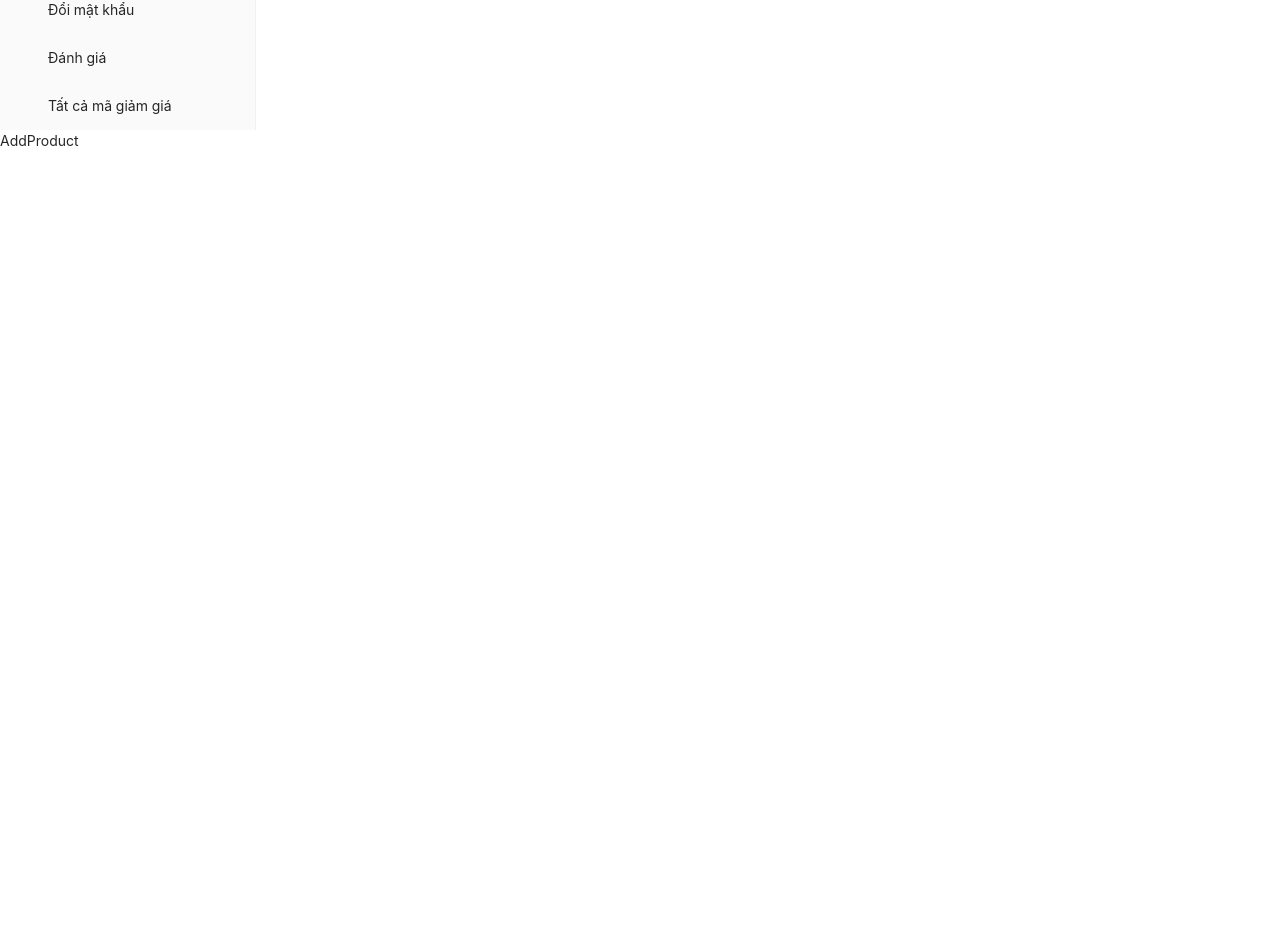
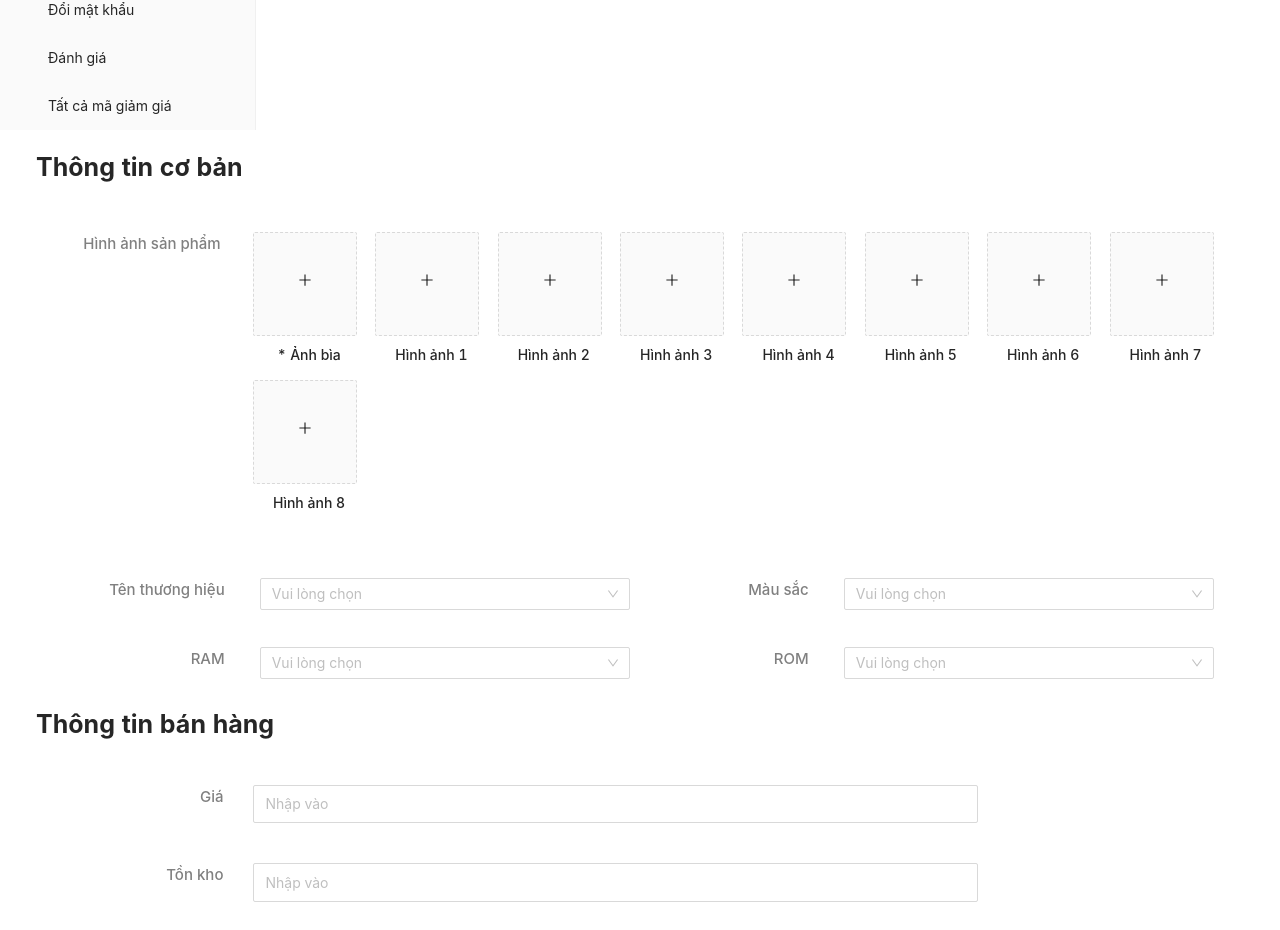
Before and after one commit to thaihmcsp/b3-project, a React (Create React App) app: page /admin/product/create in a window 1280 px wide. Shown: the part 590-1520 px from the top of the page. Before the commit the page ends 800 px from the top, so only its background shows below. Built offline with nearby package versions, Linux system fonts and the light colour scheme.

Commit message:
'vanhcz'

```diff
--- a/src/App.jsx
+++ b/src/App.jsx
@@ -3,6 +3,7 @@ import 'antd/dist/antd.min.css';
 import { BrowserRouter, Route, Routes } from "react-router-dom";
 import 'antd/dist/antd.css';
 import Order from "./pages/admin/order/Order";
+import './components/header/Hearder.css'
 import '../src/pages/admin/order/order.css'
 import UserMenu from "./components/userMenu/UserMenu";
 import UserProfile from "./components/userMenu/UserProfile";
--- a/src/pages/admin/product/addProduct/AddProduct.jsx
+++ b/src/pages/admin/product/addProduct/AddProduct.jsx
@@ -1,9 +1,228 @@
-import React from 'react'
+import { LoadingOutlined, PlusOutlined } from '@ant-design/icons';
+import { message, Upload } from 'antd';
+import React, { useState } from 'react';
+import { Input } from 'antd';
+import './AddProduct.css'
+import { Select } from 'antd';
+const { Option } = Select;
+function AddProduct() {
 
-function AddProduct() {
+  // atn picture upload
+  const getBase64 = (img, callback) => {
+    const reader = new FileReader();
+    reader.addEventListener('load', () => callback(reader.result));
+    reader.readAsDataURL(img);
+  };
+  const beforeUpload = (file) => {
+    const isJpgOrPng = file.type === 'image/jpeg' || file.type === 'image/png';
+
+    if (!isJpgOrPng) {
+      message.error('You can only upload JPG/PNG file!');
+    }
+
+    const isLt2M = file.size / 1024 / 1024 < 2;
+
+    if (!isLt2M) {
+      message.error('Image must smaller than 2MB!');
+    }
+
+    return isJpgOrPng && isLt2M;
+  };
+
+    const [loading, setLoading] = useState([false,false,false,false,false,false,false,false,false]);
+    const [imageUrl, setImageUrl] = useState(['','','','','','','','','']);
+    const name = ['* Ảnh bìa', 'Hình ảnh 1','Hình ảnh 2','Hình ảnh 3', 'Hình ảnh 4', 'Hình ảnh 5', 'Hình ảnh 6', 'Hình ảnh 7', 'Hình ảnh 8']
+    const handleChange = (info, index) => {
+      console.log(index);
+      if (info.file.status === 'uploading') {
+        // setLoading(true);
+        getBase64(info.file.originFileObj, (url) => {
+          // setLoading(false);
+          let data = [...imageUrl]
+          data[index] = url
+          setImageUrl(data);
+        });
+        return;
+      }
+
+      if (info.file.status === 'done') {
+        // Get this url from response in real world.
+        getBase64(info.file.originFileObj, (url) => {
+          setLoading(false);
+          setImageUrl(url);
+        });
+      }
+    }
+    const uploadButton = (index) => {
+      return (
+        (
+          <div>
+            {loading[index] ? <LoadingOutlined /> : <PlusOutlined />}
+            <div
+              style={{
+                marginTop: 8,
+
+              }}
+            >
+            </div>
+          </div>
+        )
+      )
+    };
+
+
+    // atn input
+    const onChange = (value) => {
+      console.log(`selected ${value}`);
+    };
+
+    const onSearch = (value) => {
+      console.log('search:', value);
+    };
   return (
-    <div>AddProduct</div>
+    <div>
+        <div className='container'>
+          <p className='head-p'>Thông tin cơ bản</p>
+          <div className='add-img'>
+            <div className='label'>
+              <p className='item-p'>Hình ảnh sản phẩm</p>
+            </div>
+            <div className='add-zone'>
+
+              {imageUrl.map((data, index) => {
+                console.log(imageUrl[index] ? true : false);
+                return (
+                  <div className='add-img-upload-item'>
+                    <div>
+                    <Upload
+                      name="avatar"
+                      listType="picture-card"
+                      className="avatar-uploader"
+                      showUploadList={false}
+                      // action="https://www.mocky.io/v2/5cc8false9d300000980a055e76"
+                      beforeUpload={beforeUpload}
+                      onChange={(file) => {handleChange(file, index)}}
+                    >
+                      {imageUrl[index] ? (
+                        <img
+                          src={imageUrl[index]}
+                          alt="avatar"
+                          style={{
+                            width: '100%',
+                            height: '100%',
+                            objectFit: 'cover',
+                          }}
+                        />
+                      ) : (
+                        uploadButton(index)
+                      )}
+                    </Upload>
+                    </div>
+                    <p className='p-des-item-special'>{name[index]}</p>
+                  </div>
+                )
+              })}
+            </div>
+          </div>
+          <div className='product-info-double'>
+          </div>
+          <div className='product-info-double'>
+          <div className='product-info-double'>
+            <div className='label-double'>
+              <p className='item-p'>Tên thương hiệu</p>
+            </div>
+            <div className='add-zone-double'>
+            <Select
+              showSearch
+              placeholder="Vui lòng chọn"
+              optionFilterProp="children"
+              onChange={onChange}
+              onSearch={onSearch}
+              filterOption={(input, option) => option.children.toLowerCase().includes(input.toLowerCase())}
+            >
+              <Option value="jack">Samsung</Option>
+              <Option value="lucy">Apple</Option>
+              <Option value="tom">Xiaomi</Option>
+              <Option value="tom">Huawei</Option>
+            </Select>
+            </div>
+          </div>
+          <div className='product-info-double'>
+            <div className='label-double'>
+              <p className='item-p'>Màu sắc</p>
+            </div>
+            <div className='add-zone-double'>
+            <Select
+              showSearch
+              placeholder="Vui lòng chọn"
+              optionFilterProp="children"
+              onChange={onChange}
+              onSearch={onSearch}
+              filterOption={(input, option) => option.children.toLowerCase().includes(input.toLowerCase())}
+            >
+              <Option value="jack">Jack</Option>
+              <Option value="lucy">Lucy</Option>
+              <Option value="tom">Tom</Option>
+            </Select>
+            </div>
+          </div>
+          </div>
+          <div className='product-info-double'>
+          <div className='product-info-double'>
+            <div className='label-double'>
+              <p className='item-p'>RAM</p>
+            </div>
+            <div className='add-zone-double'>
+            <Select
+              showSearch
+              placeholder="Vui lòng chọn"
+              optionFilterProp="children"
+              onChange={onChange}
+              onSearch={onSearch}
+              filterOption={(input, option) => option.children.toLowerCase().includes(input.toLowerCase())}
+            >
+              <Option value="jack">Jack</Option>
+              <Option value="lucy">Lucy</Option>
+              <Option value="tom">Tom</Option>
+            </Select>
+            </div>
+          </div>
+          <div className='product-info-double'>
+            <div className='label-double'>
+              <p className='item-p'>ROM</p>
+            </div>
+            <div className='add-zone-double'>
+            <Select
+              showSearch
+              placeholder="Vui lòng chọn"
+              optionFilterProp="children"
+              onChange={onChange}
+              onSearch={onSearch}
+              filterOption={(input, option) => option.children.toLowerCase().includes(input.toLowerCase())}
+            >
+              <Option value="jack">Jack</Option>
+              <Option value="lucy">Lucy</Option>
+              <Option value="tom">Tom</Option>
+            </Select>
+            </div>
+          </div>
+          </div>
+          <p className='head-p'>Thông tin bán hàng</p>
+          <div className='price'>
+            <div className='price-p'>
+              <p className='item-p '>Giá</p>
+            </div>
+            <Input placeholder="Nhập vào" />
+          </div>
+          <div className='price'>
+            <div className='price-p'>
+              <p className='item-p '>Tồn kho</p>
+            </div>
+            <Input placeholder="Nhập vào"/>
+          </div>
+        </div>
+    </div>
   )
-}
+};
 
 export default AddProduct
```
Also changed, not shown: src/pages/admin/product/addProduct/AddProduct.css (renamed from src/components/addProduct/AddProduct.css).
